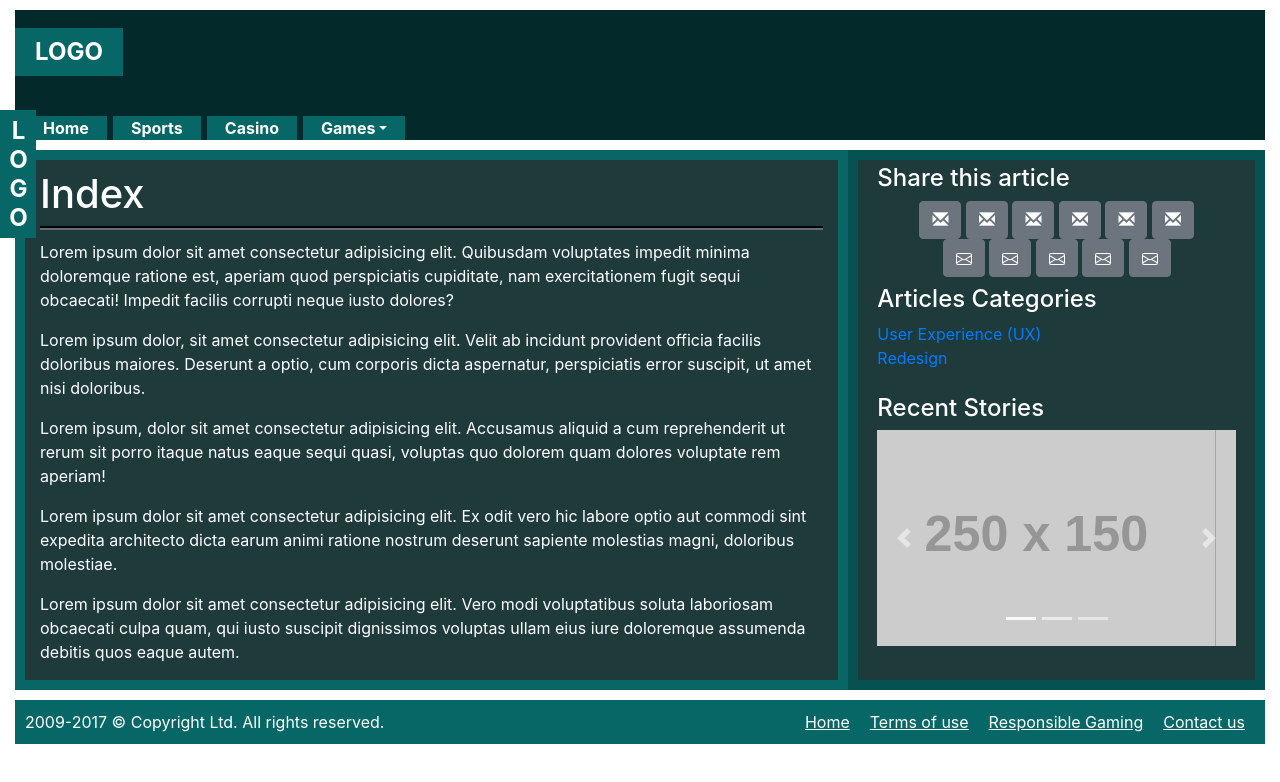
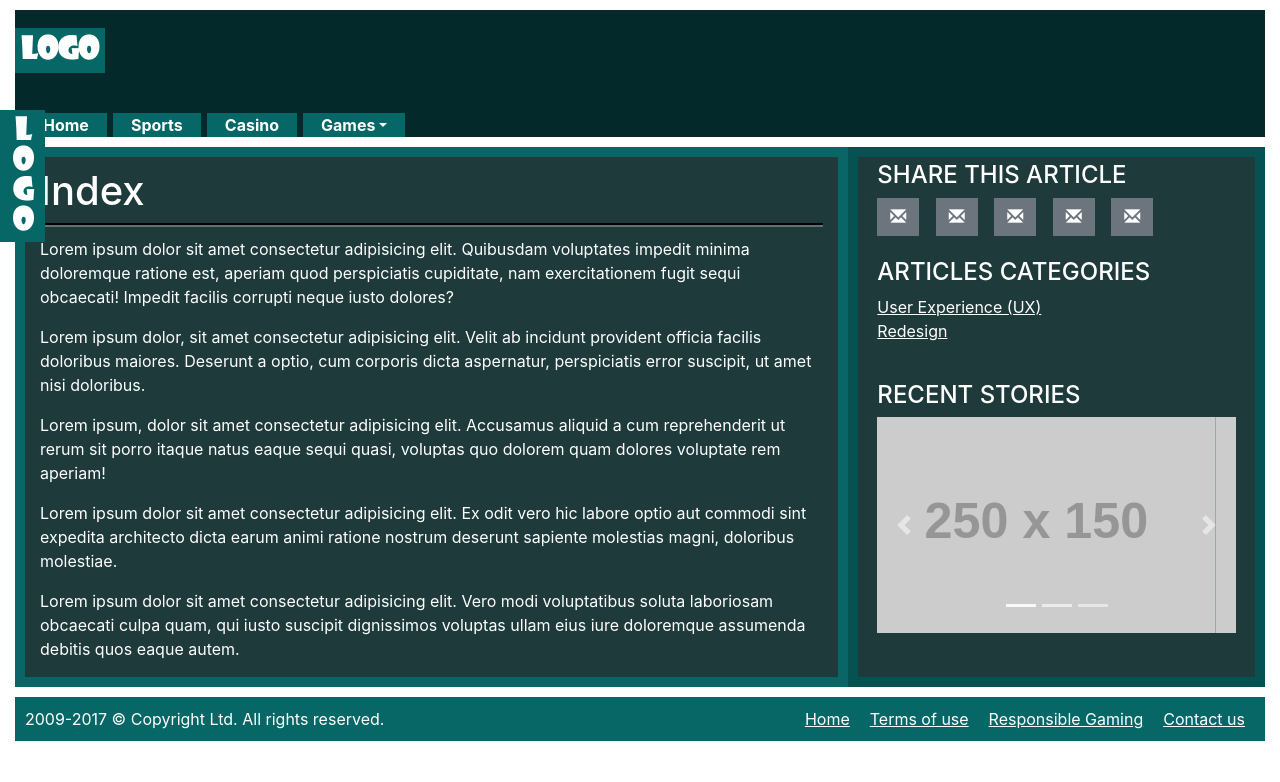
Before and after one commit to VasilSlavchev/FETaskV1, a website: page index.html in a window 1280 px wide. Drawn offline with nearby package versions, Linux system fonts and the light colour scheme; placeholder pictures from the web are drawn by us.

Commit message:
Some minor twiks and refactoring

```diff
--- a/index.html
+++ b/index.html
@@ -16,9 +16,9 @@
             <div class="brand-fixed">
                 <a class="navbar-brand navbar-fixed" href="#">LOGO</a>
             </div>
-            <!-- <button class="navbar-toggler" type="button" data-toggle="collapse" data-target="#navigation" aria-controls="navigation" aria-expanded="false" aria-label="Toggle navigation">
+            <button class="navbar-toggler" type="button" data-toggle="collapse" data-target="#navigation" aria-controls="navigation" aria-expanded="false" aria-label="Toggle navigation">
                 <span class="navbar-toggler-icon"></span>
-            </button> -->
+            </button>
             <div class="collapse navbar-collapse" id="navigation">
                 <ul class="navbar-nav mr-auto">
                     <li class="nav-item active">
@@ -43,7 +43,7 @@
         </nav>
         <div class="taks-template text-white">
             <div class="row">
-                <div class="col-md-8 blog-main">
+                <div class="col-lg-8 col-sm-12 col-md-12 blog-main">
                     <div class="blog-post">
                         <h1 class="blog-post-title">Index</h1>
                         <div class="border border-dark"></div>
@@ -55,21 +55,18 @@
                         <p>Lorem ipsum dolor sit amet consectetur adipisicing elit. Vero modi voluptatibus soluta laboriosam obcaecati culpa quam, qui iusto suscipit dignissimos voluptas ullam eius iure doloremque assumenda debitis quos eaque autem.</p>
                     </div>
                 </div>
-                <aside class="col-md-4 blog-sidebar">
+                <aside class="col-lg-4 col-sm-12 col-md-12 blog-sidebar">
                     <!-- <div class="p-4 mb-3 bg-light rounded">
                         <h4 class="font-italic">Share this article</h4>
                         <p class="mb-0">Saw you downtown singing the Blues. Watch you circle the drain. Why don't you let me stop by? Heavy is the head that <em>wears the crown</em>. Yes, we make angels cry, raining down on earth from up above.</p>
                     </div> -->
 
-                    <div class="p-1">
+                    <div class="article p-1">
                         <!-- <h4 class="font-italic">Share this article</h4> -->
                         <h4 class="font-artical">Share this article</h4>
-                        <div class="text-center center-block">
-
-                            <div class="btn-group2">
-                                <button type="button" class="btn btn-secondary">
-                                    <span class="glyphicon glyphicon-envelope" aria-hidden="true"></span>
-                                </button>
+                        <!-- <div class="text-left center-block"> -->
+                        <div class="text-left center-block flex-artical">
+                            <div class="btn-group-article">
                                 <button type="button" class="btn btn-secondary">
                                     <span class="glyphicon glyphicon-envelope" aria-hidden="true"></span>
                                 </button>
@@ -87,7 +84,7 @@
                                 </button>
                             </div>
 
-                            <div class="btn-group2">
+                            <!-- <div class="btn-group-article">
                                 <button type="button" class="btn btn-secondary">
                                     <svg xmlns="http://www.w3.org/2000/svg" width="16" height="16" fill="currentColor" class="bi bi-envelope" viewBox="0 0 16 16">
                                     <path d="M0 4a2 2 0 0 1 2-2h12a2 2 0 0 1 2 2v8a2 2 0 0 1-2 2H2a2 2 0 0 1-2-2V4zm2-1a1 1 0 0 0-1 1v.217l7 4.2 7-4.2V4a1 1 0 0 0-1-1H2zm13 2.383l-4.758 2.855L15 11.114v-5.73zm-.034 6.878L9.271 8.82 8 9.583 6.728 8.82l-5.694 3.44A1 1 0 0 0 2 13h12a1 1 0 0 0 .966-.739zM1 11.114l4.758-2.876L1 5.383v5.73z"></path>
@@ -118,20 +115,20 @@
                                     </svg>
                                     <span class="visually-hidden"></span>
                                 </button>
-                            </div>
+                            </div> -->
                         </div>
                     </div>
 
-                    <div class="p-1">
+                    <div class="article p-1">
                         <h4 class="font-artical">Articles Categories</h4>
                         <ol class="list-unstyled">
-                            <li><a href="#">User Experience (UX)</a></li>
-                            <li><a href="#">Redesign</a></li>
+                            <li><a href="#" class="link-artical">User Experience (UX)</a></li>
+                            <li><a href="#" class="link-artical">Redesign</a></li>
                         </ol>
                     </div>
 
-                    <div class="p-1">
-                        <h4 class="font-aside font-artical">Recent Stories</h4>
+                    <div class="article p-1">
+                        <h4 class="font-artical">Recent Stories</h4>
                         <div id="carouselExampleIndicators" class="carousel slide" data-ride="carousel">
                             <ol class="carousel-indicators">
                                 <li data-target="#carouselExampleIndicators" data-slide-to="0" class="active"></li>
--- a/sass/index.scss
+++ b/sass/index.scss
@@ -30,6 +30,17 @@ $bootstrap-sass-asset-helper: false;
 $icon-font-name: 'glyphicons-halflings-regular';
 $icon-font-svg-id: 'glyphicons_halflingsregular';
 $icon-font-path: '../fonts/';
+
+@font-face {
+    font-family: 'Showcard Gothic';
+    src: url('../fonts/ShowcardGothic.eot');
+    src: url('../fonts/ShowcardGothic.eot?#iefix') format('embedded-opentype'),
+        url('../fonts/ShowcardGothic.woff2') format('woff2'),
+        url('../fonts/ShowcardGothic.woff') format('woff');
+    font-weight: normal;
+    font-style: normal;
+    font-display: swap;
+}
 
 @import "../node_modules/bootstrap/scss/glyphicons";
 
@@ -91,11 +102,12 @@ $max-container: 1280px;
 }
 
 .navbar-brand {
-    font-size: 24px;
+    font-size: 30px;
     margin: 10px 0px 40px 0px;
-    padding: 6px 20px;
+    padding: 0px 6px;
     background-color: $blog-background;
     font-weight: bolder;
+    font-family: 'Showcard Gothic';
 }
 
 .navbar-nav {
@@ -173,8 +185,27 @@ $max-container: 1280px;
     }
 }
 
-.font-aside {}
-.font-artical {}
+.article {
+    margin-bottom: 14px;
+}
+
+.btn-group-article .btn {
+    margin-right: 12px;
+    border-radius: 0;
+}
+
+.article .list-unstyled a {
+    color: $primary-color;
+    text-decoration: underline;
+}
+
+.font-aside {
+    font-family: 'Helvetica, sans-serif';
+}
+
+.font-artical {
+    text-transform: uppercase;
+}
 
 .blog-footer {
     padding: 10px 10px;
@@ -214,12 +245,21 @@ $max-container: 1280px;
 
 @media (max-width: 768px) {
 
+    .navbar-brand {
+        display: initial;
+    }
+
+    .brand-row {
+        display: inline-table;
+        width: 0%;
+    }
+
     .navbar-fixed {
         display: none;
     }
 
     .navbar-expand-md .navbar-collapse {
-        display: block;
+        // display: block;
     }
 
     // .navbar-nav {
@@ -238,4 +278,56 @@ $max-container: 1280px;
     //     border: 1px solid red;
     // }
 
+    .carousel {
+        max-width: 400px;
+        display: block;
+        margin: 0 auto;
+    }
 }
+
+.flex-artical {
+    display: flex;
+    flex-direction: row;
+    order: 5;
+}
+
+.font-artical {
+    text-transform: uppercase;
+}
+
+.text-center {
+    text-align: center;
+}
+
+.text-left {
+    text-align: left;
+}
+
+@mixin linx ($link, $visit, $hover, $active) {
+    a {
+        color: $link;
+
+        &:visited {
+            color: $visit;
+        }
+
+        &:hover {
+            color: $hover;
+        }
+
+        &:active {
+            color: $active;
+        }
+    }
+}
+
+a {
+    @include linx(#00c, #0cc, #c0c, #ccc);
+}
+
+@media (max-width: 425px) {
+    .nav-item {
+        width: 50%;
+        text-align: center;
+    }
+}
```
Also changed, not shown: css/index.css, sass/dist/index.css.
